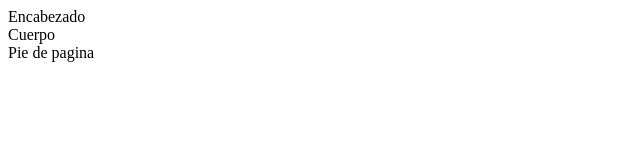
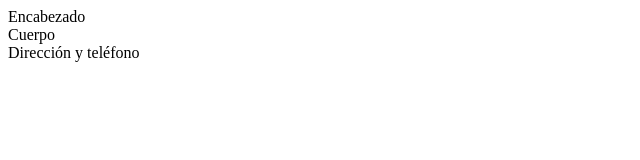
Before and after one commit to jarr486/reservation, a plain HTML site: page index.html in a window 1280 px wide. Shown: the full height of the page, 0-640 px from the left. Drawn offline with Linux system fonts and the light colour scheme.

Commit message:
Update index.html

```diff
--- a/index.html
+++ b/index.html
@@ -17,7 +17,7 @@
     </section>
 
     <footer>
-        Pie de pagina
+        Dirección y teléfono
     </footer>
 
 </body>
```
